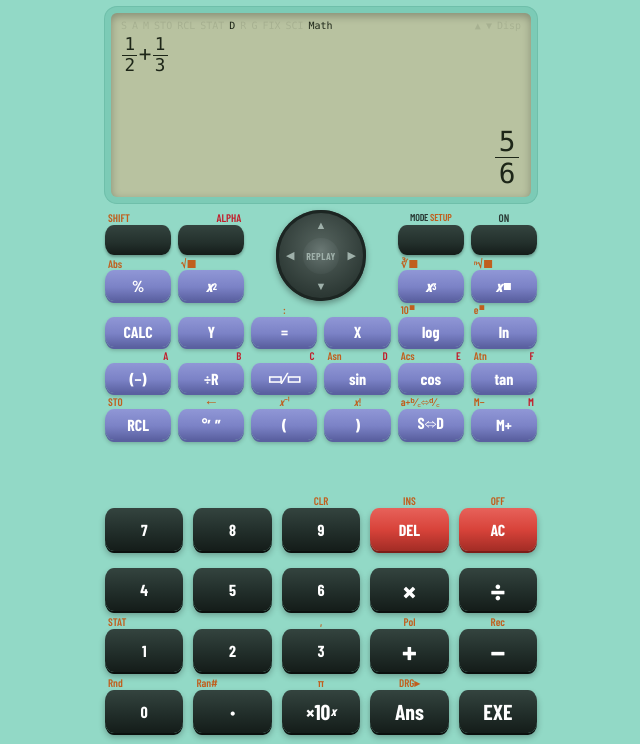
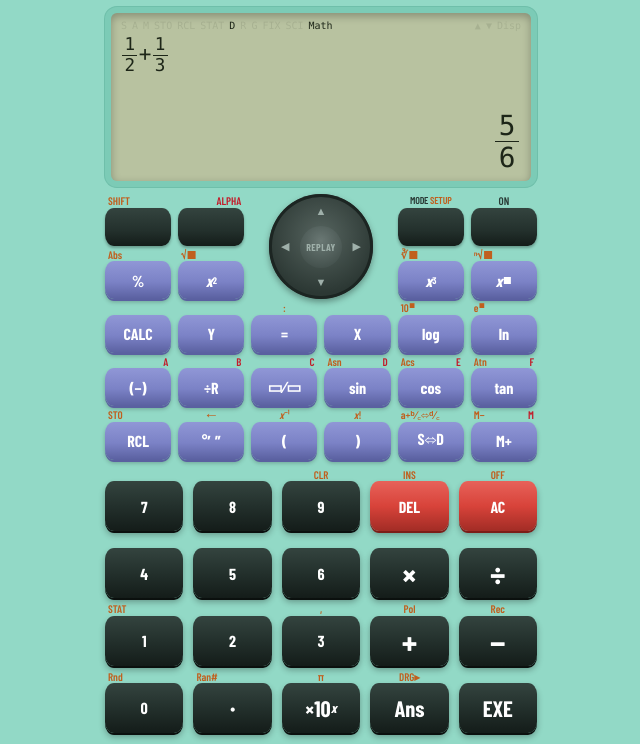
Before and after one commit to fbourgeois24/calculette, a plain HTML site: page index.html in a window 1280 px wide. Shown: the part 56-800 px from the top of the page, without its empty margins (319-959 px from the left). Drawn offline with nearby package versions, Linux system fonts and the light colour scheme; a web font is replaced by a local one.

Commit message:
Update design

```diff
--- a/index.html
+++ b/index.html
@@ -17,7 +17,7 @@
 <style>
 :root{
   color-scheme: light;
-  padding: env(safe-area-inset-top,0px) env(safe-area-inset-right,0px) env(safe-area-inset-bottom,0px) env(safe-area-inset-left,0px);
+  padding: env(safe-area-inset-top,0px) env(safe-area-inset-right,0px) max(calc(env(safe-area-inset-bottom,0px) - 14px),0px) env(safe-area-inset-left,0px);
   --body:#92d9c6; --body-edge:#6fbfaa; --bezel:#7ccbb6;
   --lcd:#b8c2a0; --lcd-ink:#1d2618;
   --lav:#7b82c6; --lav-hi:#9097d6; --lav-lo:#5a60a0;
@@ -45,7 +45,7 @@ body{
 
 /* ---------- écran ---------- */
 .lcd{
-  flex:0 0 auto; height:clamp(112px,23vh,200px); background:var(--lcd); border-radius:6px;
+  flex:0 0 auto; height:clamp(112px,21vh,185px); background:var(--lcd); border-radius:6px;
   box-shadow: inset 0 3px 8px rgba(0,0,0,.28), 0 0 0 6px var(--bezel), 0 0 0 7px var(--body-edge);
   margin:6px 6px 4px; padding:6px 10px 8px; box-sizing:border-box;
   display:flex; flex-direction:column; color:var(--lcd-ink); overflow:hidden;
@@ -86,8 +86,8 @@ sup{font-size:.62em; vertical-align:.72em; line-height:0}
 
 /* ---------- clavier ---------- */
 .keys{flex:1; display:flex; flex-direction:column; gap:min(8px,1vh); min-height:0}
-.fn{flex:6 1 0; min-height:0; display:grid; grid-template-columns:repeat(6,1fr); grid-template-rows:repeat(6,minmax(0,1fr)); column-gap:7px; row-gap:min(2px,.3vh)}
-.num{flex:5.2 1 0; min-height:0; display:grid; grid-template-columns:repeat(5,1fr); grid-template-rows:repeat(4,minmax(0,1fr)); column-gap:10px; row-gap:min(4px,.5vh)}
+.fn{flex:5 1 0; min-height:0; display:grid; grid-template-columns:repeat(6,1fr); grid-template-rows:repeat(5,minmax(0,1fr)); column-gap:7px; row-gap:min(2px,.3vh)}
+.num{flex:5 1 0; min-height:0; display:grid; grid-template-columns:repeat(5,1fr); grid-template-rows:repeat(4,minmax(0,1fr)); column-gap:10px; row-gap:min(4px,.5vh)}
 .cell{display:flex; flex-direction:column; align-items:stretch; justify-content:flex-end; min-width:0; min-height:0}
 .cell>button.k{flex:1 1 auto; min-height:0}
 .lbl{height:min(14px,1.7vh); flex:0 0 auto; display:flex; justify-content:space-between; font-size:min(11px,1.45vh); font-weight:600; line-height:min(14px,1.7vh); padding-inline:3px; white-space:nowrap}
@@ -100,18 +100,18 @@ button.k{
 }
 button.k:active,button.k.down{transform:translateY(1px) scale(.97); filter:brightness(.88)}
 button.k:focus-visible{outline:2px solid #fff; outline-offset:2px}
-.lav{background:linear-gradient(var(--lav-hi),var(--lav) 55%,var(--lav-lo)); max-height:40px; font-size:clamp(12px,min(4.3vw,2.4vh),19px); box-shadow:0 2px 0 var(--lav-lo),0 3px 4px rgba(0,0,0,.25)}
-.drk{background:linear-gradient(var(--dark-hi),var(--dark) 50%,var(--dark-lo)); max-height:58px; font-size:clamp(17px,min(7.4vw,3.9vh),32px); border-radius:12px/15px; box-shadow:0 2px 0 #0b100e,0 4px 6px rgba(0,0,0,.3)}
-.drk.op{font-size:clamp(19px,min(8vw,4.2vh),34px)}
-.drk.sm{font-size:clamp(13px,min(5vw,2.7vh),22px)}
-.red{background:linear-gradient(var(--red-hi),var(--red) 50%,var(--red-lo)); max-height:58px; font-size:clamp(15px,min(6vw,3.2vh),26px); border-radius:12px/15px; box-shadow:0 2px 0 #7c1d18,0 4px 6px rgba(0,0,0,.3)}
-.cell>button.pill{flex:0 1 auto; height:100%; max-height:30px}
+.lav{background:linear-gradient(var(--lav-hi),var(--lav) 55%,var(--lav-lo)); font-size:clamp(12px,min(4.6vw,2.5vh),21px); box-shadow:0 2px 0 var(--lav-lo),0 3px 4px rgba(0,0,0,.25)}
+.drk{background:linear-gradient(var(--dark-hi),var(--dark) 50%,var(--dark-lo)); font-size:clamp(17px,min(7.6vw,4vh),34px); border-radius:12px/15px; box-shadow:0 2px 0 #0b100e,0 4px 6px rgba(0,0,0,.3)}
+.drk.op{font-size:clamp(19px,min(8.4vw,4.4vh),38px)}
+.drk.sm{font-size:clamp(13px,min(5.3vw,2.8vh),24px)}
+.red{background:linear-gradient(var(--red-hi),var(--red) 50%,var(--red-lo)); font-size:clamp(15px,min(6.2vw,3.3vh),28px); border-radius:12px/15px; box-shadow:0 2px 0 #7c1d18,0 4px 6px rgba(0,0,0,.3)}
+.cell>button.pill{flex:0 1 auto; height:100%; max-height:38px}
 .pill{background:linear-gradient(var(--dark-hi),var(--dark) 60%,var(--dark-lo)); border-radius:50%; box-shadow:0 2px 3px rgba(0,0,0,.3)}
 .keys sup{font-size:.6em; vertical-align:.6em}
 
 .pad{grid-column:3 / 5; grid-row:1 / 3; display:flex; align-items:center; justify-content:center}
 .ring{
-  position:relative; height:100%; max-height:108px; aspect-ratio:1; width:auto; max-width:100%; border-radius:50%;
+  position:relative; height:100%; max-height:150px; aspect-ratio:1; width:auto; max-width:100%; border-radius:50%;
   background:radial-gradient(circle at 50% 40%, #56645f, #2c3834 70%); box-shadow:0 3px 6px rgba(0,0,0,.35), inset 0 0 0 3px #1c2522;
 }
 .ring button{position:absolute; background:transparent; border:0; color:#9fb0aa; font-size:11px; cursor:pointer; padding:0}
```
